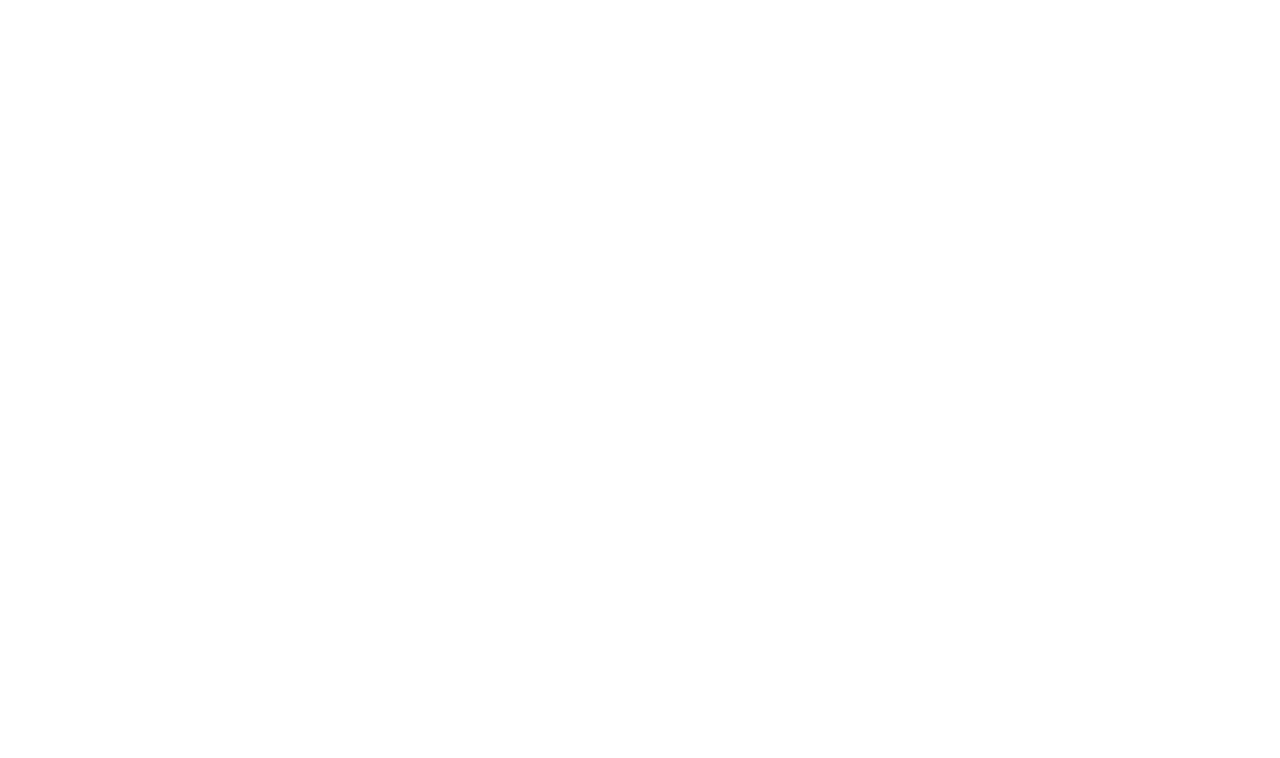
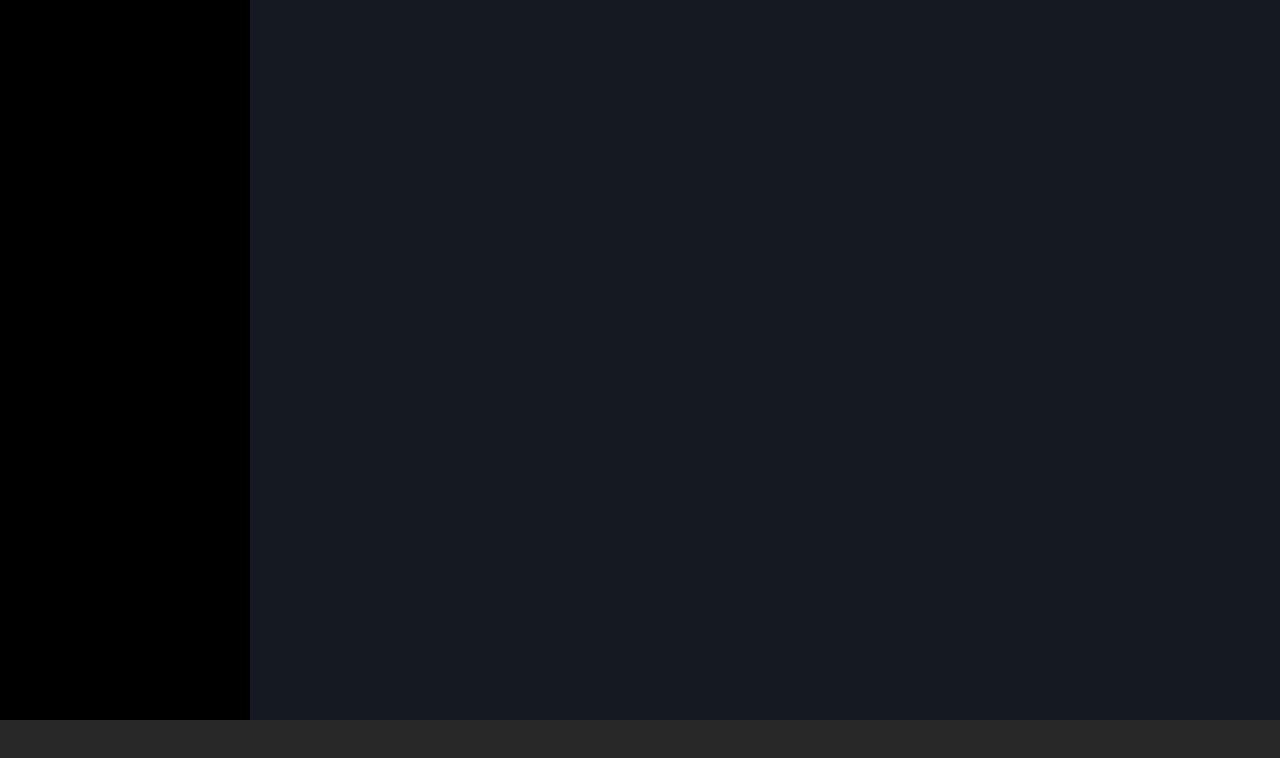
Before and after one commit to battistaennio/html-css-spotifyweb, a plain HTML site: page index.html in a window 1280 px wide. Drawn offline with Linux system fonts and the light colour scheme.

Commit message:
Create sezioni principali e regole visualizzazione desktop

```diff
--- a/index.html
+++ b/index.html
@@ -18,7 +18,15 @@
 </head>
 <body>
 
-    <div id="nav">
+    <div class="flex">
+
+        <div id="menu">
+
+        </div>
+
+        <main>
+
+        </main>
 
     </div>
 
@@ -26,9 +34,6 @@
 
     </div>
 
-    <main>
-
-    </main>
 
 </body>
 </html>
--- a/style.css
+++ b/style.css
@@ -7,3 +7,24 @@
 body{
     font-family: "Montserrat", sans-serif;
 }
+
+#menu{
+    background-color: #000000;
+    width: 250px;
+    height: calc(100vh - 80px);
+}
+
+main{
+    background-color: #141922;
+    width: calc(100vw - 250px);
+    height: calc(100vh - 80px);
+}
+
+#player{
+    background-color: #282828;
+    height: 80px;
+}
+
+.flex{
+    display: flex;
+}
```
